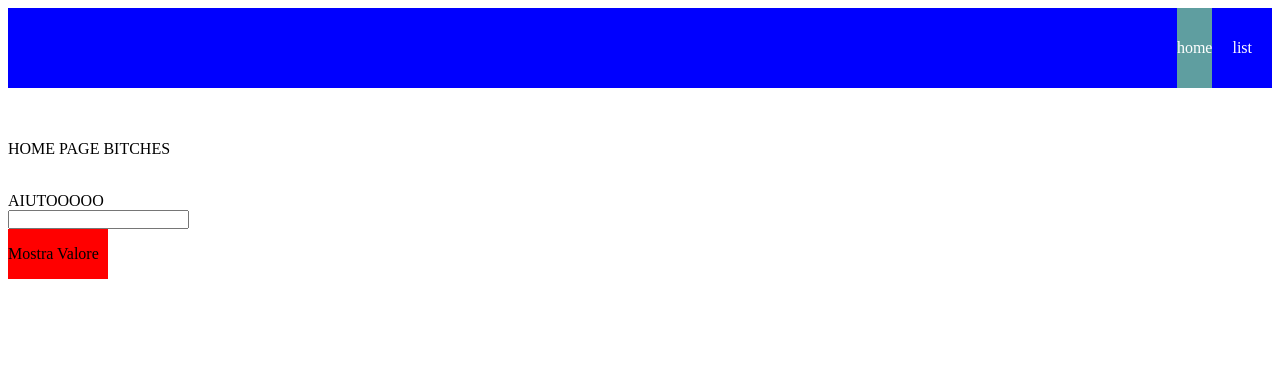
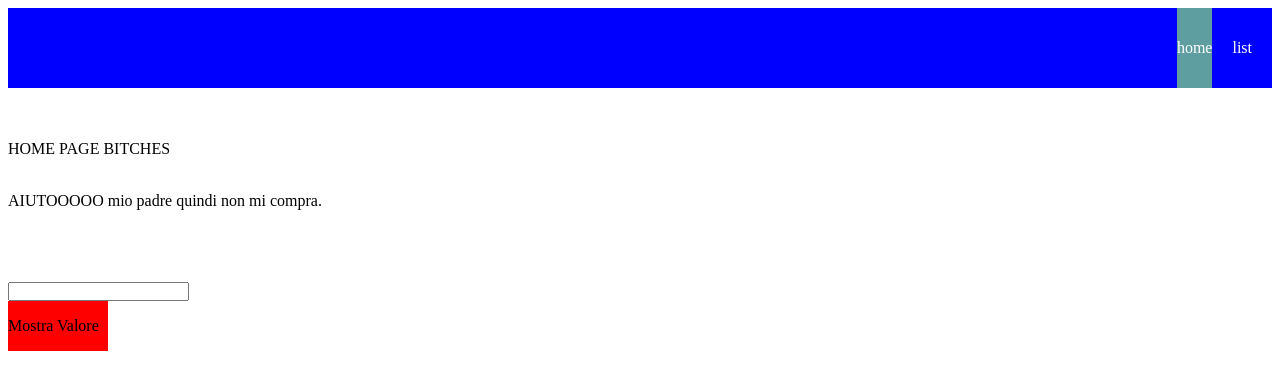
Before and after one commit to matteo-bellinaso/primo-progetto, an Angular app: page /home in a window 1280 px wide. Shown: the top 390 px of the page. Built offline with nearby package versions, Linux system fonts and the light colour scheme.

Commit message:
prova ng-container

```diff
--- a/src/app/home/home.component.html
+++ b/src/app/home/home.component.html
@@ -5,4 +5,7 @@
     <br>
 </p>
 
-<div appHighlight [defaultColor]="'red'">AIUTOOOOO</div>
+<div appHighlight [defaultColor]="'red'">AIUTOOOOO mio padre
+    <ng-container *ngIf="evilDad">è cattivo </ng-container> quindi non mi compra.
+</div>
+<br> <br><br><br>
--- a/src/app/home/home.component.ts
+++ b/src/app/home/home.component.ts
@@ -13,4 +13,8 @@ export class HomeComponent implements OnInit {
   }
 
   color : string = 'orange';
+
+
+
+  evilDad: boolean = false;
 }
```
